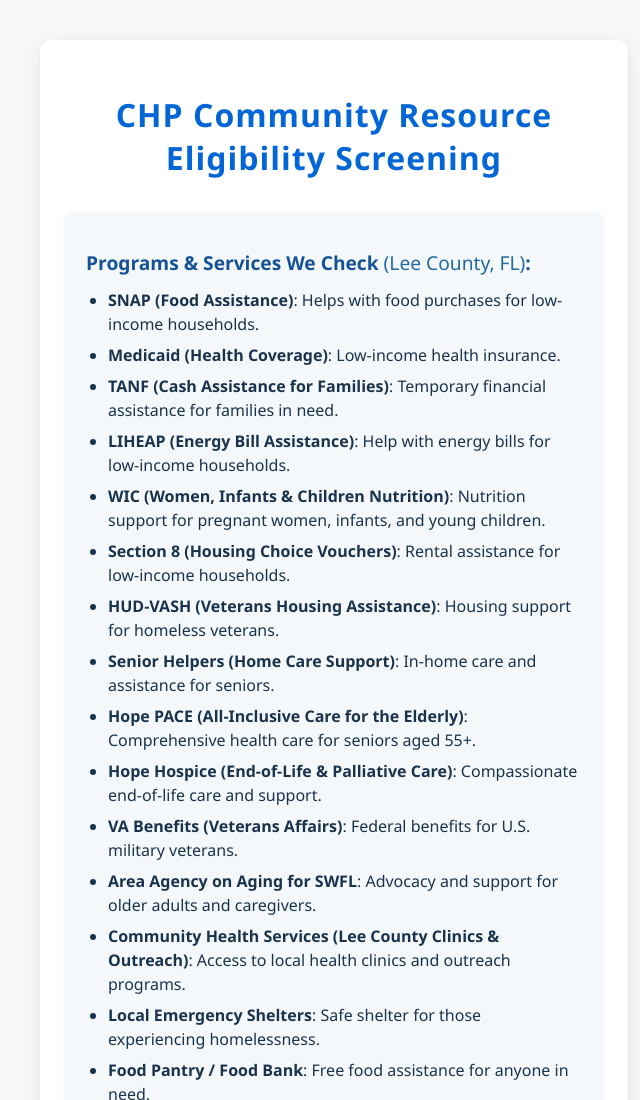
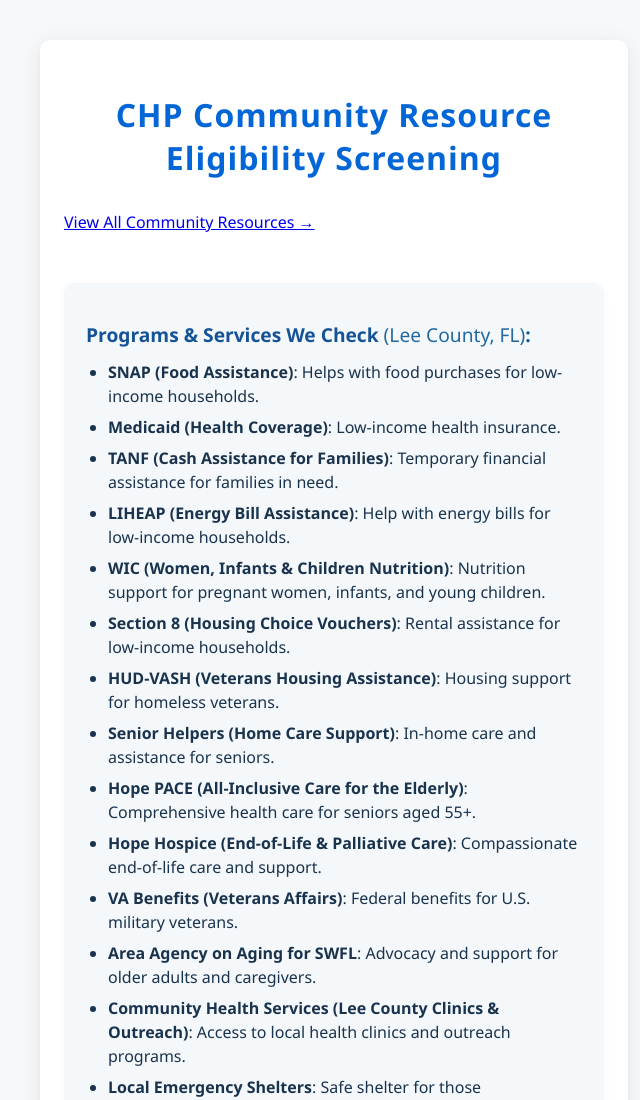
Before and after one commit to Agroabaddon/CHP-Eligibility-Form, a plain HTML site: page index.html in a window 1280 px wide. Shown: the top 1100 px of the page, without its empty margins (306-946 px from the left). Drawn offline with Linux system fonts and the light colour scheme.

Commit message:
Update index.html

```diff
--- a/index.html
+++ b/index.html
@@ -11,6 +11,7 @@
 <body>
   <div class="container">
     <h1>CHP Community Resource Eligibility Screening</h1>
+    <a href="resources.html" class="back-link" style="margin-bottom:20px;display:inline-block;">View All Community Resources &rarr;</a>
     <div id="services-list" class="services-list"></div>
     <form id="eligibilityForm" autocomplete="off" onsubmit="event.preventDefault(); checkEligibility();">
       <label for="hc_id">HealthCall ID:</label>
```
